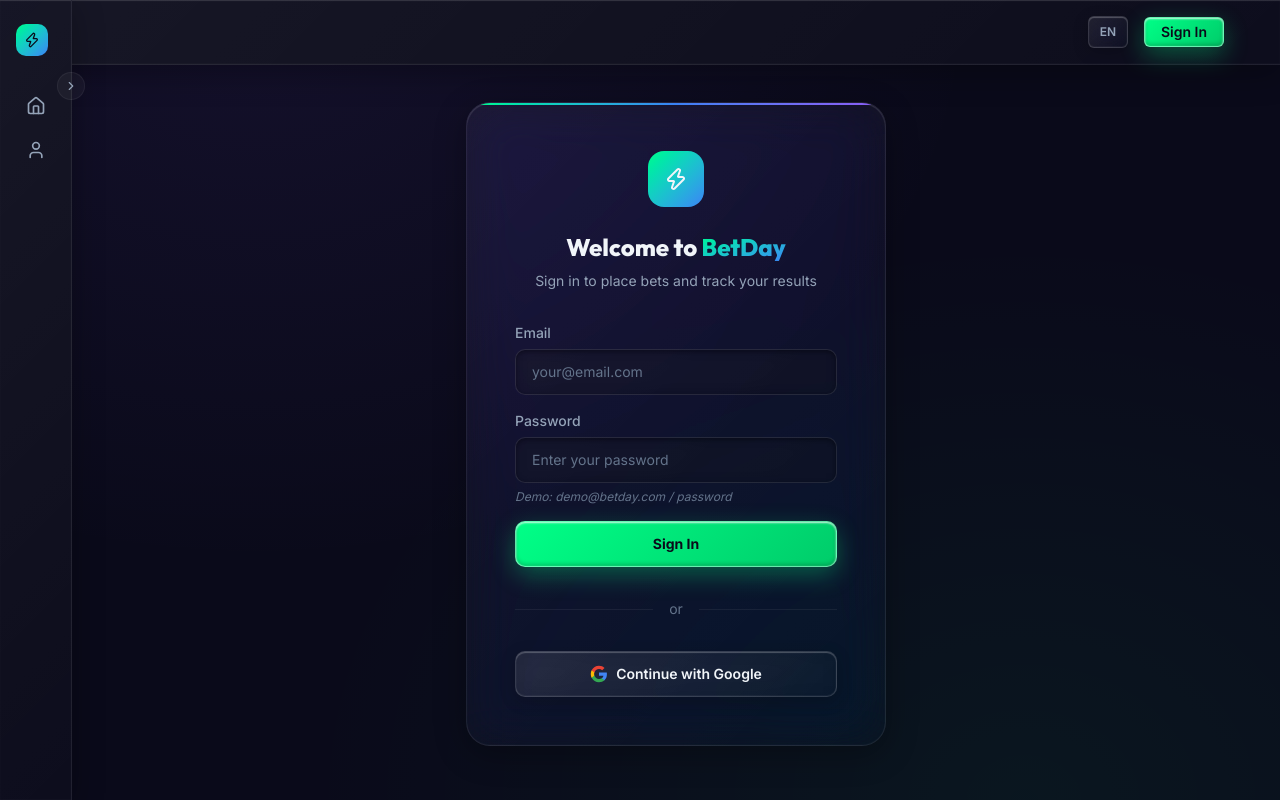
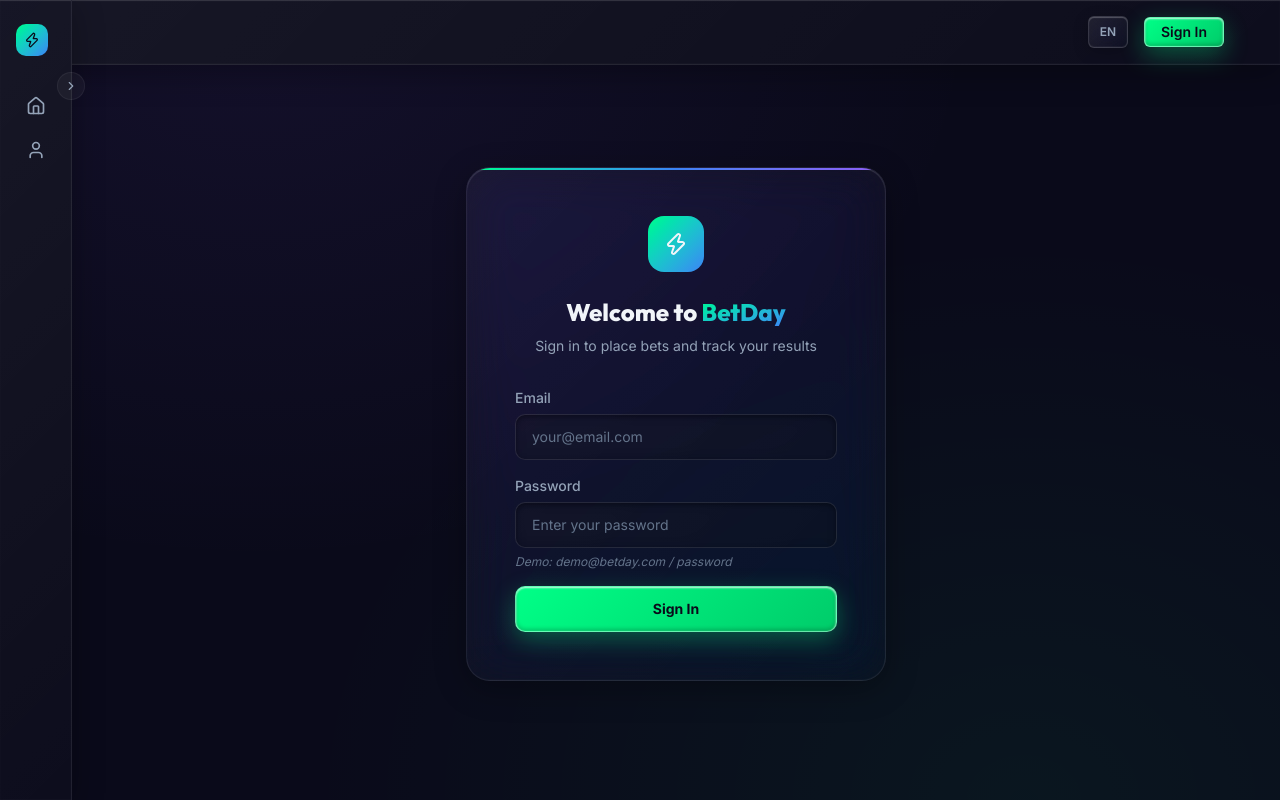
Before and after one commit to artxga/betday-lite-AT, a Next.js app: page /en/auth/signin in a window 1280 px wide. Built offline with nearby package versions, Linux system fonts and the light colour scheme; no server answers.

Commit message:
feat: comment out social sign-in divider and Google authentication button in signin page

```diff
--- a/src/app/[locale]/auth/signin/page.tsx
+++ b/src/app/[locale]/auth/signin/page.tsx
@@ -106,11 +106,11 @@
           </button>
         </form>
 
-        <div className="flex items-center gap-md my-xl before:flex-1 before:h-[1px] before:bg-border-subtle after:flex-1 after:h-[1px] after:bg-border-subtle">
+        {/* <div className="flex items-center gap-md my-xl before:flex-1 before:h-[1px] before:bg-border-subtle after:flex-1 after:h-[1px] after:bg-border-subtle">
           <span className="text-sm text-text-muted">{t("or")}</span>
-        </div>
+        </div> */}
 
-        <button
+        {/* <button
           className="w-full liquid-button p-3 rounded-md text-sm font-semibold text-text-primary flex items-center justify-center gap-sm"
           onClick={() => signIn("google", { callbackUrl: "/" })}
         >
@@ -133,7 +133,7 @@
             />
           </svg>
           {t("googleBtn")}
-        </button>
+        </button> */}
       </div>
     </div>
   );
```
